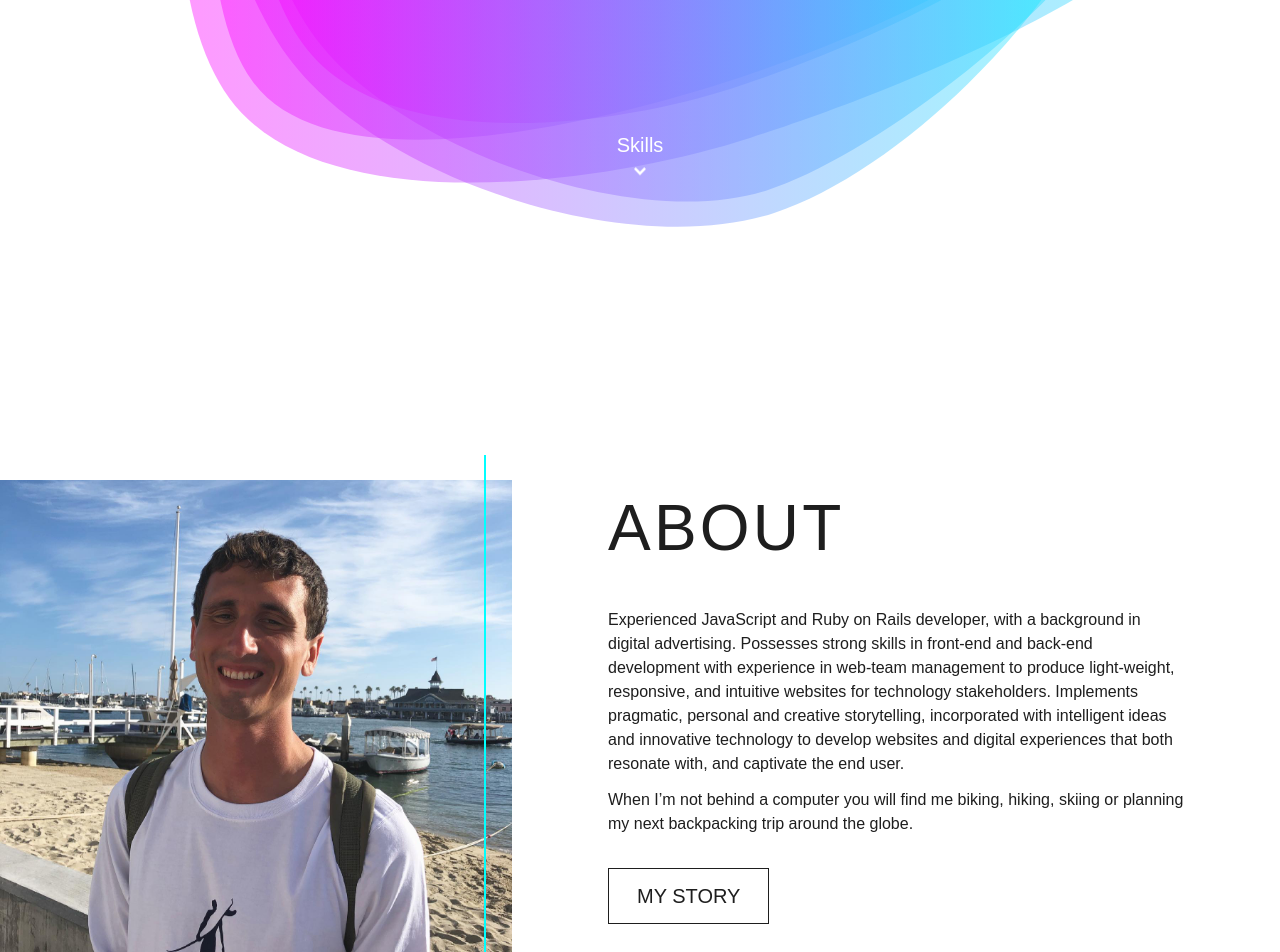
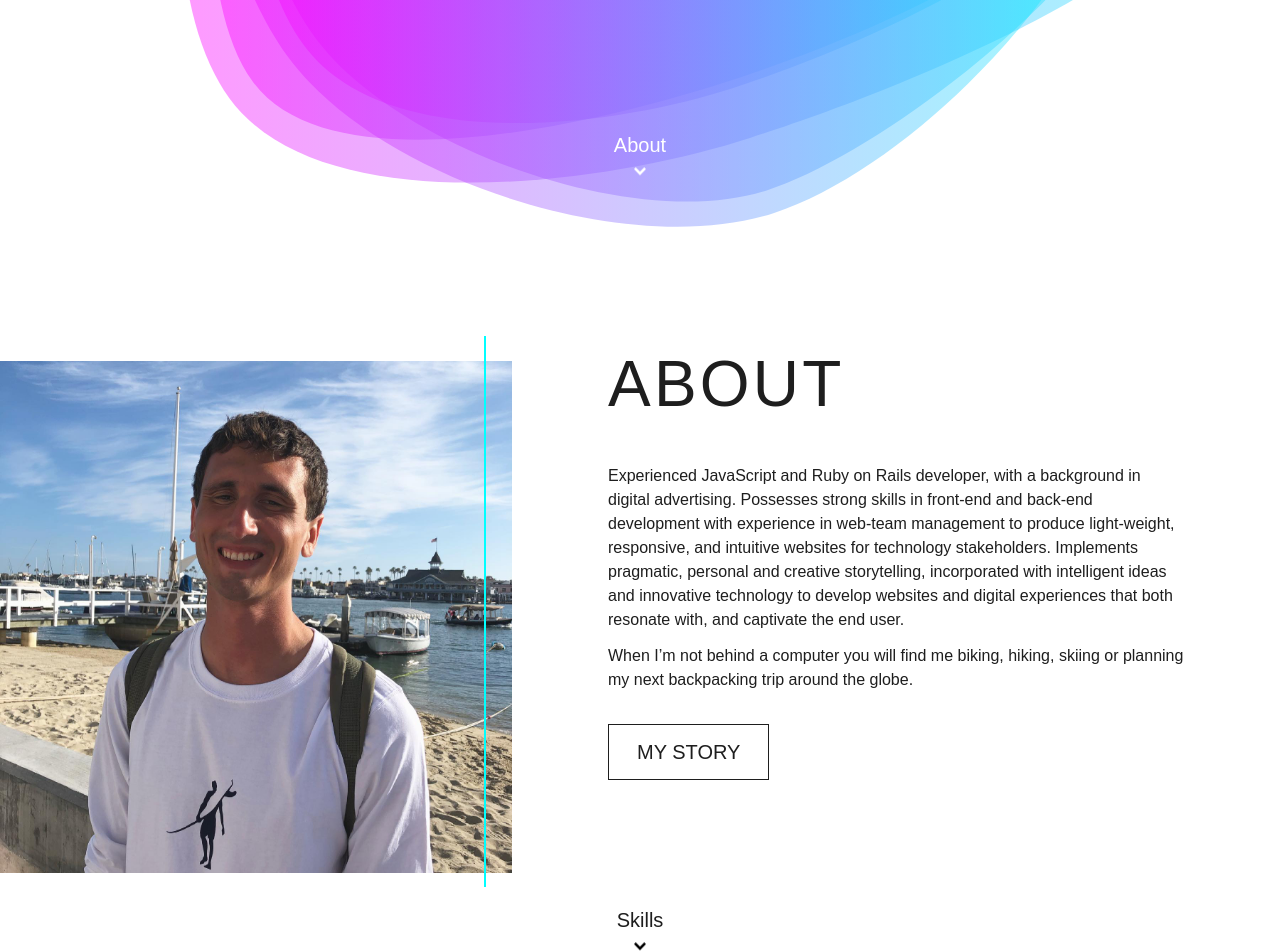
Before and after one commit to evan-chernicky/personal-website, a React (Create React App) app: page / in a window 1280 px wide. Shown: the part 600-1552 px from the top of the page. Built offline with nearby package versions, Linux system fonts and the light colour scheme; a web font is replaced by a local one.

Commit message:
added links and bug fixes

```diff
--- a/src/components/Home.js
+++ b/src/components/Home.js
@@ -18,9 +18,9 @@ function App({isDarkMode, setIsDarkMode}) {
       <div className="bg-white dark:bg-black page">
           <section id="home" className="pb-10 relative">
             <Intro />
-            <a className="flex flex-col items-center justify-center absolute bottom-16 right-0 left-0 m-auto z-20 max-w-min" href="#skills">
-              <span className="text-white hover:text-blue dark:text-white mb-2 text-xl dark:hover:text-blue">Skills</span>
-              <img className="w-3 animate-bounce" src={DownArrowWhite} alt="Go to skills" />
+            <a className="flex flex-col items-center justify-center absolute bottom-16 right-0 left-0 m-auto z-20 max-w-min" href="#about">
+              <span className="text-white hover:text-blue dark:text-white mb-2 text-xl dark:hover:text-blue">About</span>
+              <img className="w-3 animate-bounce" src={DownArrowWhite} alt="Go to about" />
             </a>
           </section>
           <section id="about" className="my-24 relative">
--- a/src/components/HomeAbout.js
+++ b/src/components/HomeAbout.js
@@ -1,8 +1,10 @@
 import React, {useContext} from 'react'
 import {PageContext} from './PageContext'
 import ProfilePic from '../assets/profile_pic.jpg'
+import DownArrowBlack from '../assets/down-arrow-black.svg'
+import DownArrowWhite from '../assets/down-arrow-white.svg'
 
-function HomeAbout() {
+function HomeAbout({isDarkMode}) {
 
     const {setNewLocation, setTransistionStage} = useContext(PageContext)
 
@@ -13,9 +15,9 @@ function HomeAbout() {
     }
 
   return (
-    <div className="min-h-screen m-auto items-center relative flex items-center overflow-hidden">
+    <div className="min-h-screen m-auto items-center relative flex items-center overflow-hidden flex-col">
         <div className="flex flex-row">
-            <div className="relative" style={{width: "40%"}}>
+            <div className="relative" style={{width: "40%", paddingTop: "25px"}}>
                 <div className="image-line expand-line opacity-0"></div>
                 <img src={ProfilePic} alt="Evan Chernicky" />
             </div>
@@ -28,6 +30,10 @@ function HomeAbout() {
                 </div>
             </div>
         </div>
+        <a className="flex flex-col items-center justify-center my-8 z-20 max-w-min" href="#skills">
+              <span className="text-black hover:text-pink dark:text-white mb-2 text-xl dark:hover:text-blue">Skills</span>
+              <img className="w-3 animate-bounce" src={isDarkMode ? DownArrowWhite : DownArrowBlack} alt="Go to skills" />
+        </a>
     </div>
   )
 }
--- a/src/components/Intro.js
+++ b/src/components/Intro.js
@@ -32,7 +32,7 @@ function Header() {
             </a>
 
           </div>
-          <a className="text-xl border border-white inline-block w-34 py-3 px-5 m-auto hover:bg-white hover:text-black duration-500" href="#skills">LEARN MORE</a>
+          <a className="text-xl border border-white inline-block w-34 py-3 px-5 m-auto hover:bg-white hover:text-black duration-500" href="#about">LEARN MORE</a>
         </div>
         </div>
     </div>
```
